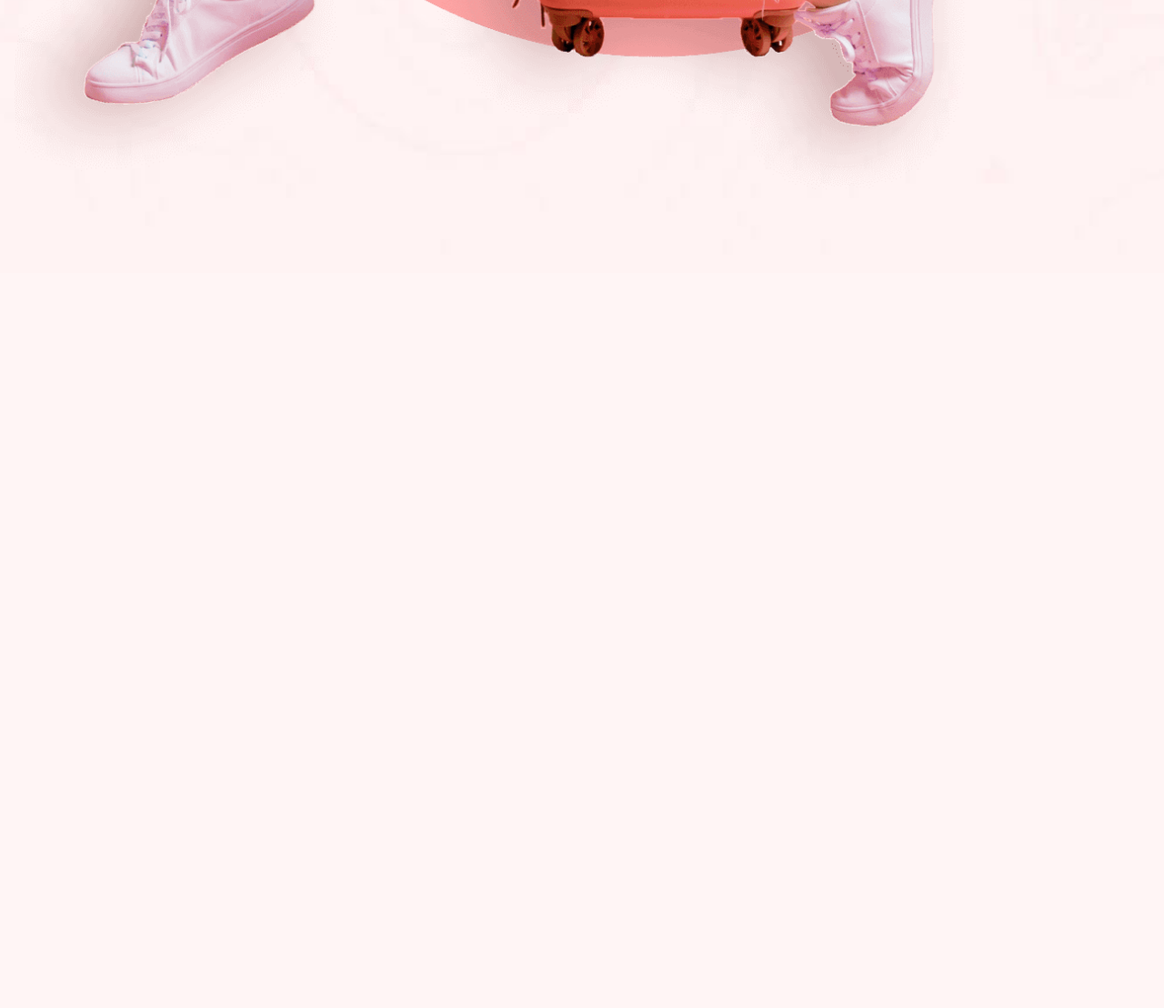
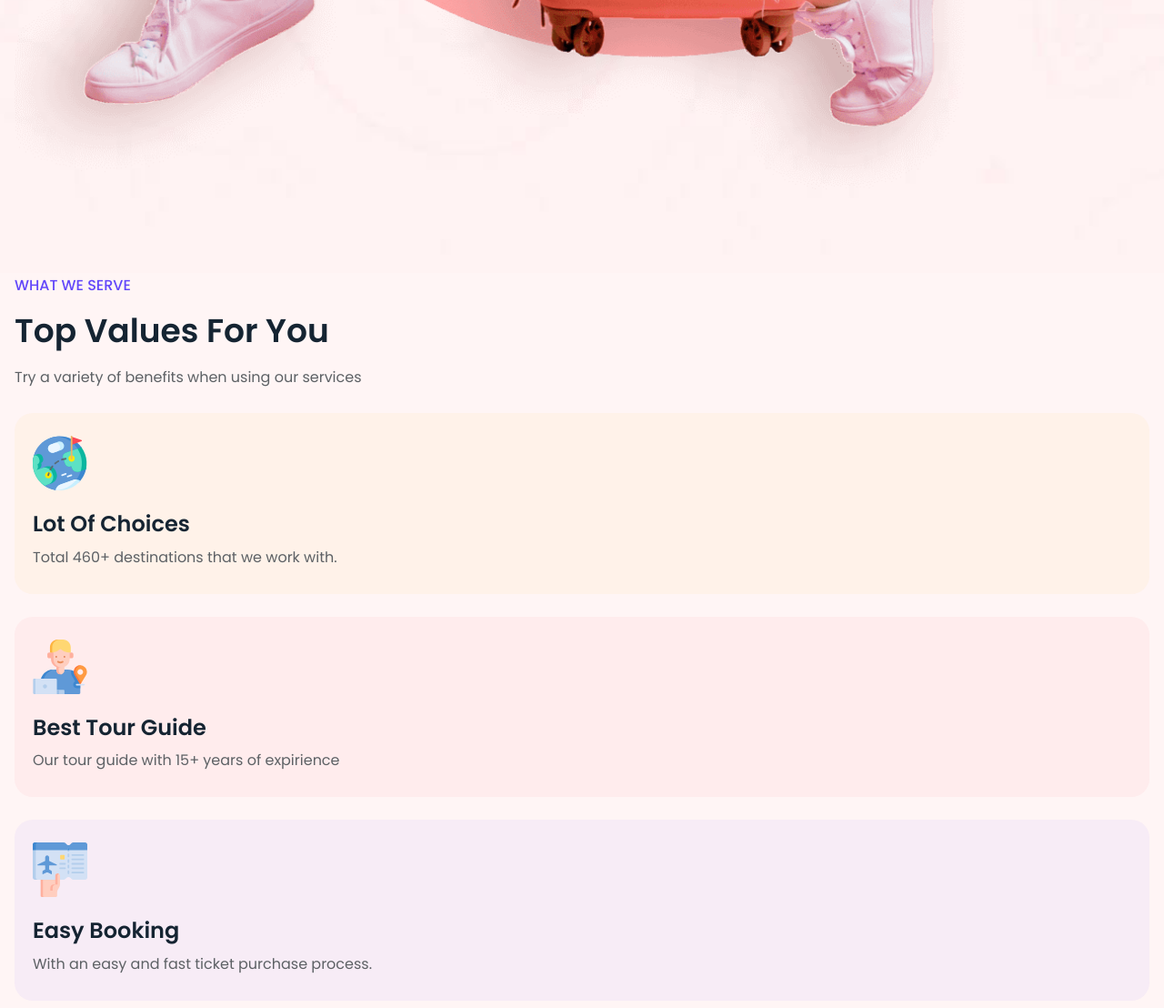
Before and after one commit to freetimezp/js-travel-04, a plain HTML site: page index.html in a window 1280 px wide. Shown: the part 1766-2874 px from the top of the page at 91% size. Before the commit the page ends 2066 px from the top, so only its background shows below. Drawn offline with nearby package versions, Linux system fonts and the light colour scheme.

Commit message:
05. js-travel-04. Service section.

```diff
--- a/assets/css/style.css
+++ b/assets/css/style.css
@@ -200,6 +200,16 @@ body.nav-active {
 
 img {
   height: auto;
+}
+
+.section-subtitle {
+  color: var(--text-majorelle-blue);
+  font-weight: var(--weight-medium);
+  text-transform: uppercase;
+}
+
+.section-title {
+  margin-block: 10px;
 }
 
 /* base end */
@@ -479,8 +489,40 @@ img {
   color: var(--text-majorelle-blue);
 }
 
+/* hero end */
 
 
+/* service start */
+.service .container {
+  display: grid;
+  gap: 25px;
+}
 
+.service-card:nth-child(2) {
+  background-color: var(--bg-chrome-yellow-alpha-5);
+}
+.service-card:nth-child(3) {
+  background-color: var(--bg-red-salsa-alpha-5);
+}
+.service-card:nth-child(4) {
+  background-color: var(--bg-majorelle-blue-alpha-5);
+}
 
-/* hero end */
+.service-card {
+  padding: 25px 20px;
+  border-radius: var(--radius-20);
+}
+
+.service-card .card-icon img {
+  transition: all 0.6s ease-in-out;
+}
+
+.service-card .card-title {
+  margin-block: 10px 5px;
+}
+
+.service-card:hover .card-icon img {
+  transform: rotateY(180deg);
+}
+
+/* service end */
--- a/index.html
+++ b/index.html
@@ -50,7 +50,7 @@
                         <a href="#about" class="navbar-link">About</a>
                     </li>
                     <li class="navbar-item">
-                        <a href="#services" class="navbar-link">Services</a>
+                        <a href="#service" class="navbar-link">Service</a>
                     </li>
                     <li class="navbar-item">
                         <a href="#pricing" class="navbar-link">Pricing</a>
@@ -112,6 +112,48 @@
                     </figure>
                 </div>
             </section>
+
+            <section class="section service" aria-label="service">
+                <div class="container">
+                    <div class="title-wrapper">
+                        <p class="section-subtitle">What We Serve</p>
+                        <h2 class="h2 title section-title">Top Values For You</h2>
+                        <p class="section-text">
+                            Try a variety of benefits when using our services
+                        </p>
+                    </div>
+                    <div class="service-card">
+                        <div class="card-icon">
+                            <img src="./assets/images/service-icon-1.svg" alt="icon" width="60" height="60"
+                                loading="lazy">
+                        </div>
+                        <h3 class="h3 title card-title">Lot Of Choices</h3>
+                        <p class="card-text">
+                            Total 460+ destinations that we work with.
+                        </p>
+                    </div>
+                    <div class="service-card">
+                        <div class="card-icon">
+                            <img src="./assets/images/service-icon-2.svg" alt="icon" width="60" height="60"
+                                loading="lazy">
+                        </div>
+                        <h3 class="h3 title card-title">Best Tour Guide</h3>
+                        <p class="card-text">
+                            Our tour guide with 15+ years of expirience
+                        </p>
+                    </div>
+                    <div class="service-card">
+                        <div class="card-icon">
+                            <img src="./assets/images/service-icon-3.svg" alt="icon" width="60" height="60"
+                                loading="lazy">
+                        </div>
+                        <h3 class="h3 title card-title">Easy Booking</h3>
+                        <p class="card-text">
+                            With an easy and fast ticket purchase process.
+                        </p>
+                    </div>
+                </div>
+            </section>
         </article>
     </main>
 
```
